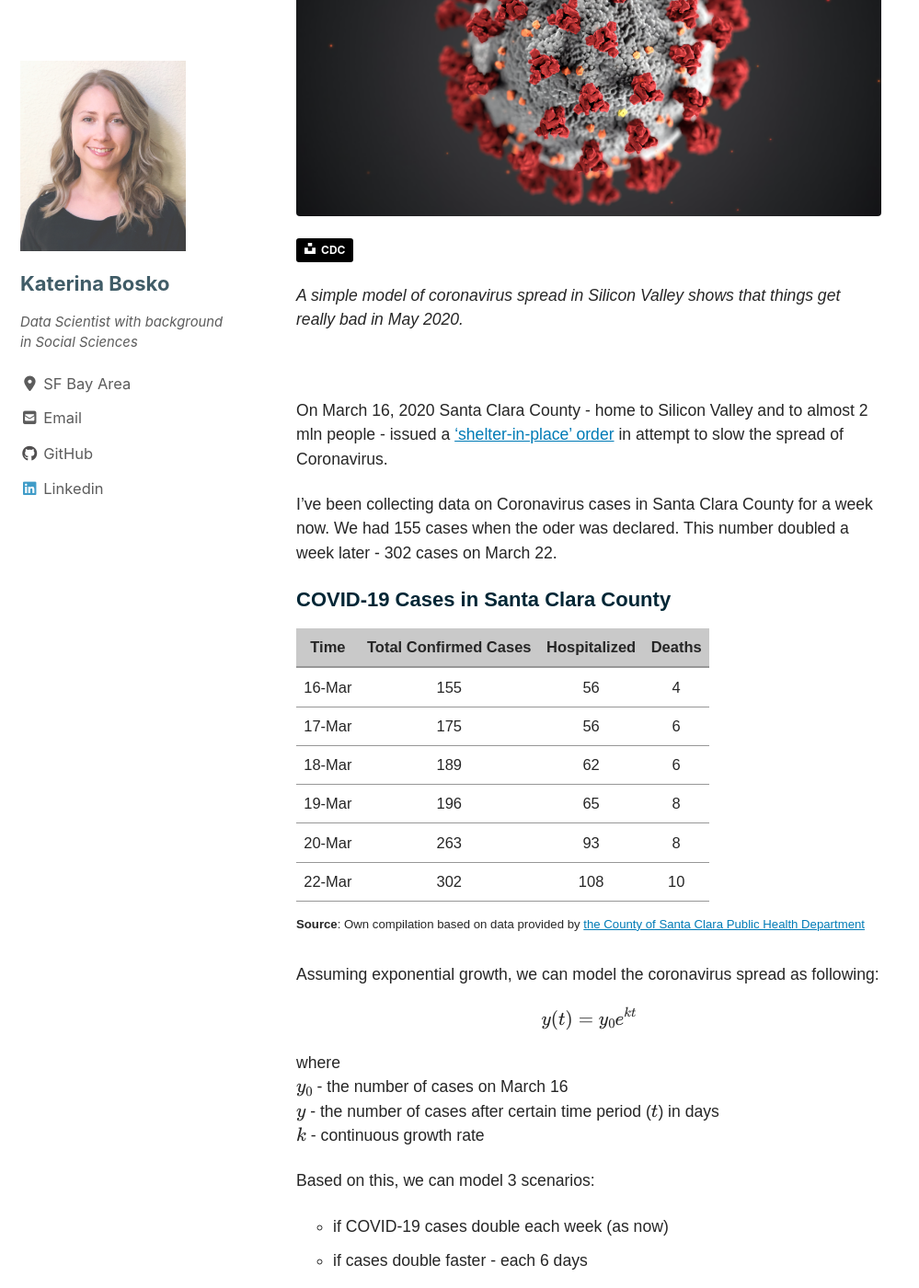
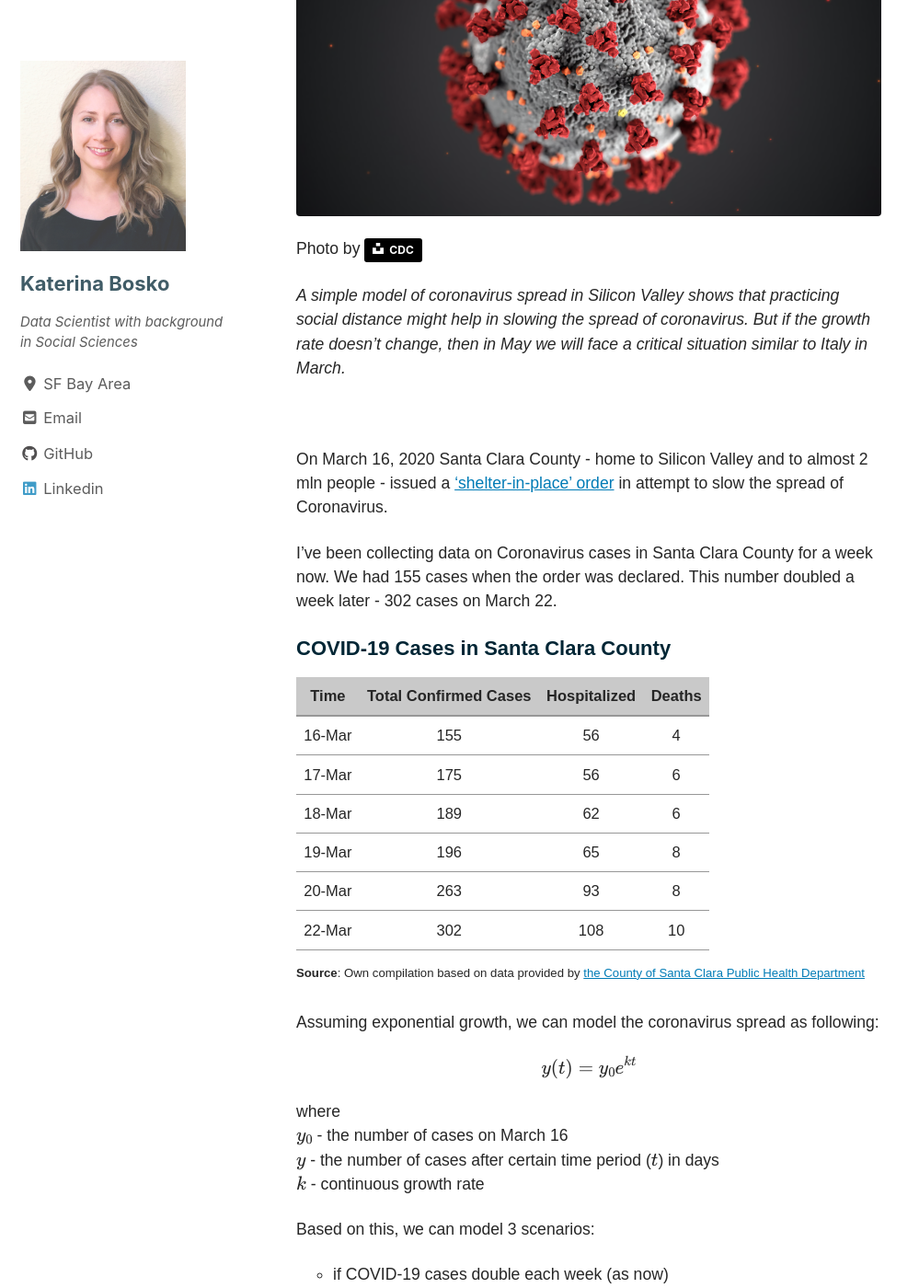
Before and after one commit to k-bosko/k-bosko.github.io, a Jekyll site: the page built from _posts/2020-03-23-Modeling-Coronavirus-in-Silicon-Valley.md, in a window 1280 px wide and 1400 px high, scrolled down 483 px. Shown: the whole window at 92% size, without its empty margins (0-999 px from the left). Built offline with Jekyll 4.4.1, drawn with Linux system fonts in a browser that asks for light colours; cached includes are drawn as plain includes; nearby versions of some CDN libraries; comment, search, counter and statistics services are not loaded; some of the changed text lies outside the part shown.

Commit message:
updated coronavirus post

```diff
--- a/_posts/2020-03-23-Modeling-Coronavirus-in-Silicon-Valley.md
+++ b/_posts/2020-03-23-Modeling-Coronavirus-in-Silicon-Valley.md
@@ -15,16 +15,16 @@ excerpt: "A simple model of coronavirus spread in Silicon Valley shows that thin
 
 
 {% include figure image_path="/assets/images/posts/coronavirus-unsplash-1200.png" alt="Starbucks cup of coffee and mobile" caption="" %}
-<a style="background-color:black;color:white;text-decoration:none;padding:4px 6px;font-family:-apple-system, BlinkMacSystemFont, &quot;San Francisco&quot;, &quot;Helvetica Neue&quot;, Helvetica, Ubuntu, Roboto, Noto, &quot;Segoe UI&quot;, Arial, sans-serif;font-size:12px;font-weight:bold;line-height:1.2;display:inline-block;border-radius:3px" href="https://unsplash.com/@cdc?utm_medium=referral&amp;utm_campaign=photographer-credit&amp;utm_content=creditBadge" target="_blank" rel="noopener noreferrer" title="Download free do whatever you want high-resolution photos from CDC"><span style="display:inline-block;padding:2px 3px"><svg xmlns="http://www.w3.org/2000/svg" style="height:12px;width:auto;position:relative;vertical-align:middle;top:-2px;fill:white" viewBox="0 0 32 32"><title>unsplash-logo</title><path d="M10 9V0h12v9H10zm12 5h10v18H0V14h10v9h12v-9z"></path></svg></span><span style="display:inline-block;padding:2px 3px">CDC</span></a>
+Photo by <a style="background-color:black;color:white;text-decoration:none;padding:4px 6px;font-family:-apple-system, BlinkMacSystemFont, &quot;San Francisco&quot;, &quot;Helvetica Neue&quot;, Helvetica, Ubuntu, Roboto, Noto, &quot;Segoe UI&quot;, Arial, sans-serif;font-size:12px;font-weight:bold;line-height:1.2;display:inline-block;border-radius:3px" href="https://unsplash.com/@cdc?utm_medium=referral&amp;utm_campaign=photographer-credit&amp;utm_content=creditBadge" target="_blank" rel="noopener noreferrer" title="Download free do whatever you want high-resolution photos from CDC"><span style="display:inline-block;padding:2px 3px"><svg xmlns="http://www.w3.org/2000/svg" style="height:12px;width:auto;position:relative;vertical-align:middle;top:-2px;fill:white" viewBox="0 0 32 32"><title>unsplash-logo</title><path d="M10 9V0h12v9H10zm12 5h10v18H0V14h10v9h12v-9z"></path></svg></span><span style="display:inline-block;padding:2px 3px">CDC</span></a>
 
-*A simple model of coronavirus spread in Silicon Valley shows that things get really bad in May 2020.*
+*A simple model of coronavirus spread in Silicon Valley shows that practicing social distance might help in slowing the spread of coronavirus. But if the growth rate doesn't change, then in May we will face a critical situation similar to Italy in March.*
 
 &nbsp;
 &nbsp;
 
 On March 16, 2020 Santa Clara County - home to Silicon Valley and to almost 2 mln people - issued a ['shelter-in-place' order](https://www.sfchronicle.com/bayarea/article/Bay-Area-to-shelter-in-place-What-you-need-15135087.php) in attempt to slow the spread of Coronavirus.
 
-I've been collecting data on Coronavirus cases in Santa Clara County for a week now. We had 155 cases when the oder was declared. This number doubled a week later - 302 cases on March 22.
+I've been collecting data on Coronavirus cases in Santa Clara County for a week now. We had 155 cases when the order was declared. This number doubled a week later - 302 cases on March 22.
 
 
 ### COVID-19 Cases in Santa Clara County
```
Also changed, not shown: other parts of _posts/2020-03-23-Modeling-Coronavirus-in-Silicon-Valley.md (+3 -3 lines).
